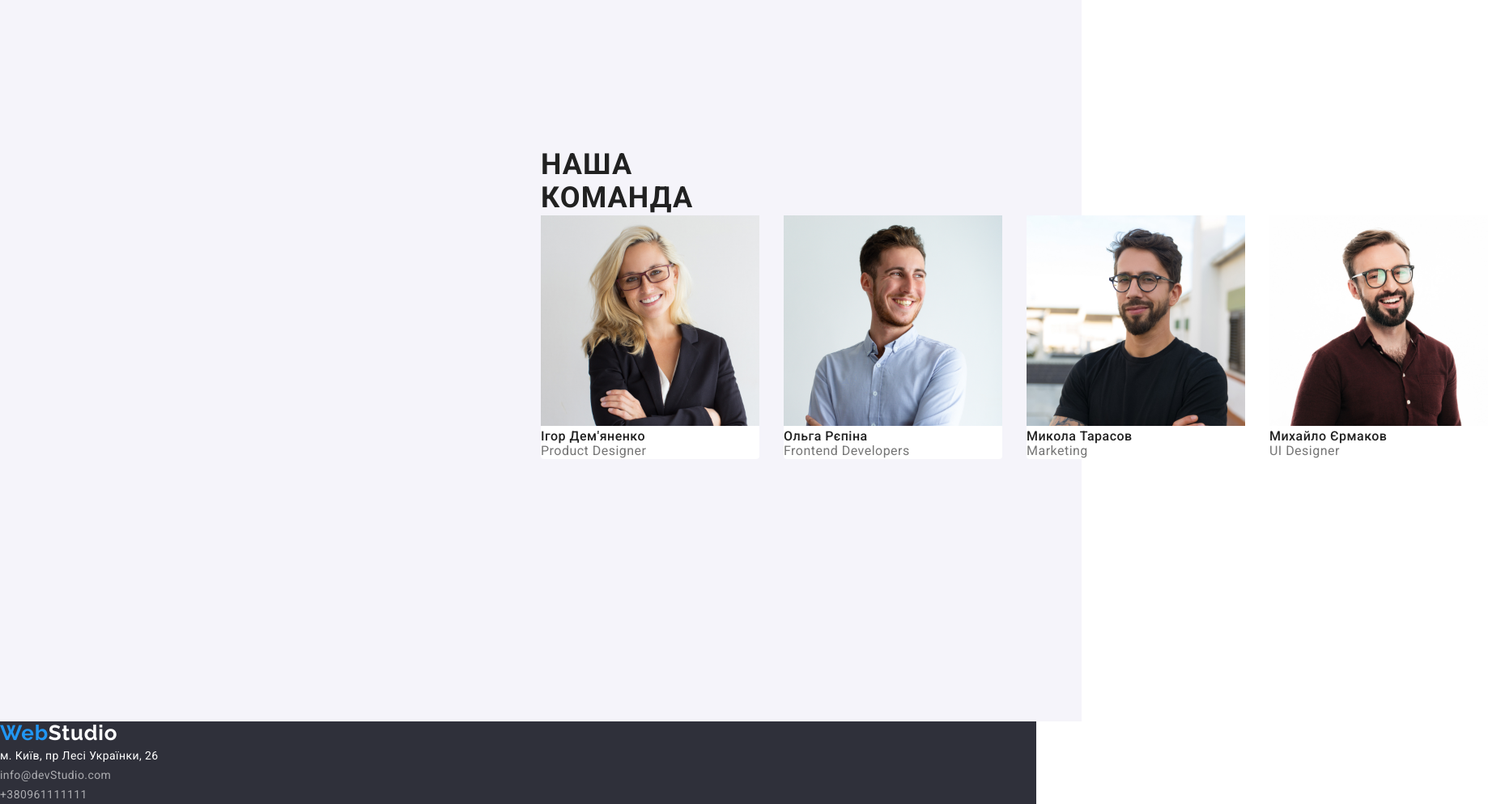
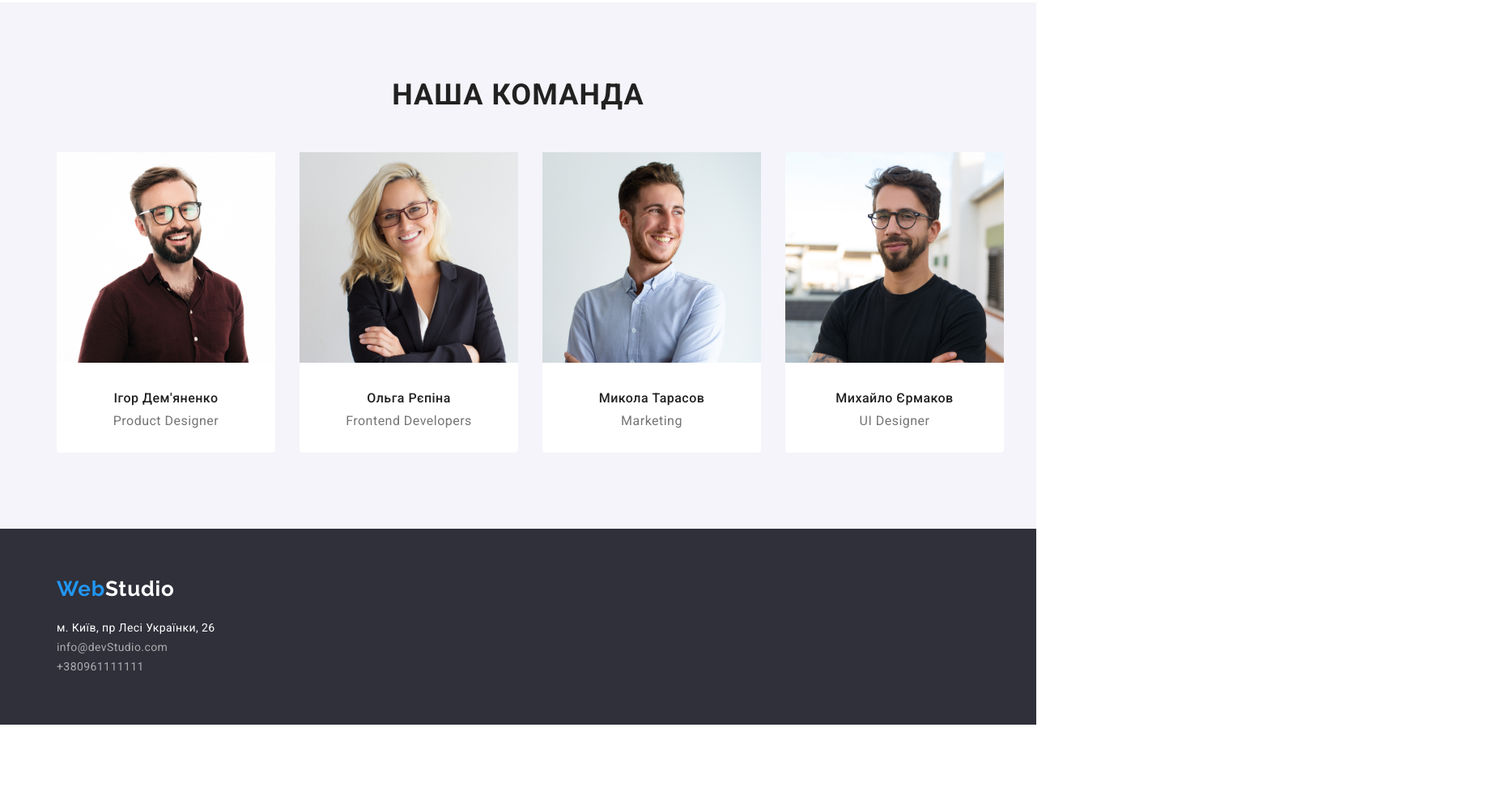
Before and after one commit to Delaath/WebStudio, a plain HTML site: page index.html in a window 1280 px wide. Shown: the part 1637-2630 px from the top of the page at 81% size, 1838 px wide, since content can reach past the window. After the commit the page ends 2532 px from the top, so only its background shows below. Drawn offline with nearby package versions, Linux system fonts and the light colour scheme.

Commit message:
flex-box second push

```diff
--- a/css/style.css
+++ b/css/style.css
@@ -121,6 +121,7 @@ body{
     text-align: center;
 
     display: flex;
+    align-items: center;
 }
 
 .main-button{
@@ -136,9 +137,11 @@ body{
     background: #2196F3;
     box-shadow: 0px 4px 4px 0px rgba(0, 0, 0, 0.15);
 
-    display: block;
-    padding: 10px 32px;
+    display: flex;
     margin-top: 30px;
+    justify-content: center;
+    align-items: center;
+
 
     width: 216px;
     height: 50px;
@@ -150,13 +153,15 @@ body{
     font-size: 14px;
     letter-spacing: 0.42px;
     text-transform: uppercase;
+    display: block;
+    text-align: left;
 }
 
 .items{
     display: flex;
     align-items: center;
     justify-content: space-between;
-    /* padding: 25px 0; */
+    padding: 25px 0;
 
     margin: 94px 0;
 }
@@ -181,11 +186,7 @@ body{
     letter-spacing: 0.42px;
 }
 
-.affairs{
-
-}
-
-.affairs-title{
+.affairs-title {
     color: var(--cotent-title-color);
     font-weight: 700;
     font-size: 36px;
@@ -195,19 +196,15 @@ body{
     margin-bottom: 50px;
 }
 
-.affairs-img{
+.affairs-img {
     background: url(<path-to-image>), lightgray 50% / cover no-repeat;
     display: inline-flex;
     justify-content: space-between;
 }
 
-.affairs-img:last-child{
-
-}
-
-.team{
+.team {
     background-color: var(--main-second-background-color);
-    padding: 324px 668px;
+    margin-top: 94px;
 }
 
 .team-title{
@@ -216,13 +213,18 @@ body{
     font-size: 36px;
     letter-spacing: 1.08px;
     text-align: center;
+
+    padding-top: 94px;
+    padding-bottom: 50px;
 }
 
 .team-list{
     display: flex;
-    justify-content: space-between;
+    justify-content: space-around;
     align-items: center;
     gap: 30px;
+
+    padding-bottom: 94px;
 }
 
 .team-list-item{
@@ -233,6 +235,7 @@ body{
 
 .team-img{
     background: url(<path-to-image>), lightgray -86.437px -3.457px / 196.208% 136.002% no-repeat;
+    margin-bottom: 30px;
 }
 
 .team-list-title{
@@ -240,6 +243,9 @@ body{
     font-weight: 500;
     font-size: 16px;
     letter-spacing: 0.48px;
+    text-align: center;
+
+    padding-bottom: 10px;
 }
 
 .team-list-subtitle{
@@ -247,12 +253,22 @@ body{
     font-weight: 400;
     font-size: 16px;
     letter-spacing: 0.48px;
+    text-align: center;
+
+    padding-bottom: 30px;
 }
 
 /* ================FOOTER==================== */
 
 footer{
     background-color: var(--footer-bacground-color);
+}
+
+.footer-logo {
+    padding-top: 60px;
+    padding-bottom: 20px;
+
+    display: flex;
 }
 
 .footer-logo-first{
@@ -271,18 +287,27 @@ footer{
     letter-spacing: 0.78px;
 }
 
-.footer-adress > a{
+.footer-adress {
     color: #FFF;
     font-weight: 400;
     font-size: 14px;
     line-height: 24px;
     letter-spacing: 0.42px;
+
+    display: flex;
 }
 
-.footer-nav > a{
+.footer-nav {
     color: rgba(255, 255, 255, 0.60);
     font-weight: 400;
     line-height: 24px;
     font-size: 14px;
     letter-spacing: 0.42px;
+
+    display: flex;
+    padding-bottom: 60px;
 }
+
+.footer-nav:nth-child(2){
+    padding-bottom: 0;
+}
--- a/index.html
+++ b/index.html
@@ -73,27 +73,27 @@
             <img src="./img/img.jpg" alt="tablet" width="370" height="294" class="affairs-img">
         </section>
 
-        <section class="team container">
-            <h2 class="team-title">НАША КОМАНДА</h2>
+        <section class="team">
+            <h2 class="team-title container">НАША КОМАНДА</h2>
 
-            <ul class="team-list">
+            <ul class="team-list container">
                 <li class="team-list-item">
-                    <img src="./img/1.jpg" alt="human_1" width="270" height="260" class="team-img">
+                    <img src="./img/4.jpg" alt="human_4" width="270" height="260" class="team-img">
                     <h3 class="team-list-title">Ігор Дем'яненко</h3>
                     <p class="team-list-subtitle">Product Designer</p>
                 </li>
                 <li class="team-list-item">
-                    <img src="./img/2.jpg" alt="human_2" width="270" height="260" class="team-img">
+                    <img src="./img/1.jpg" alt="human_1" width="270" height="260" class="team-img">
                     <h3 class="team-list-title">Ольга Рєпіна</h3>
                     <p class="team-list-subtitle">Frontend Developers</p>
                 </li>
                 <li class="team-list-item">
-                    <img src="./img/3.jpg" alt="human_3" width="270" height="260" class="team-img">
+                    <img src="./img/2.jpg" alt="human_2" width="270" height="260" class="team-img">
                     <h3 class="team-list-title">Микола Тарасов</h3>
                     <p class="team-list-subtitle">Marketing</p>
                 </li>
                 <li class="team-list-item">
-                    <img src="./img/4.jpg" alt="human_4" width="270" height="260" class="team-img">
+                    <img src="./img/3.jpg" alt="human_3" width="270" height="260" class="team-img">
                     <h3 class="team-list-title">Михайло Єрмаков</h3>
                     <p class="team-list-subtitle">UI Designer</p>
                 </li>
@@ -101,8 +101,8 @@
         </section>
     </main>
     <footer>
-        <a href="/" class="footer-logo"><span class="footer-logo-first">Web</span><span class="footer-logo-second">Studio</span></a>
-        <ul class="footer-list">
+        <a href="/" class="footer-logo container"><span class="footer-logo-first">Web</span><span class="footer-logo-second">Studio</span></a>
+        <ul class="footer-list container">
             <li class="footer-adress"><a href="https://maps.app.goo.gl/RMNcNrJ9rvfpWoYv5">м. Київ, пр Лесі Українки, 26</a></li>
             <li class="footer-nav"><a href="mailto:info@devStudio.com">info@devStudio.com</a></li>
             <li class="footer-nav"><a href="tel:+380961111111">+380961111111</a></li>
```
